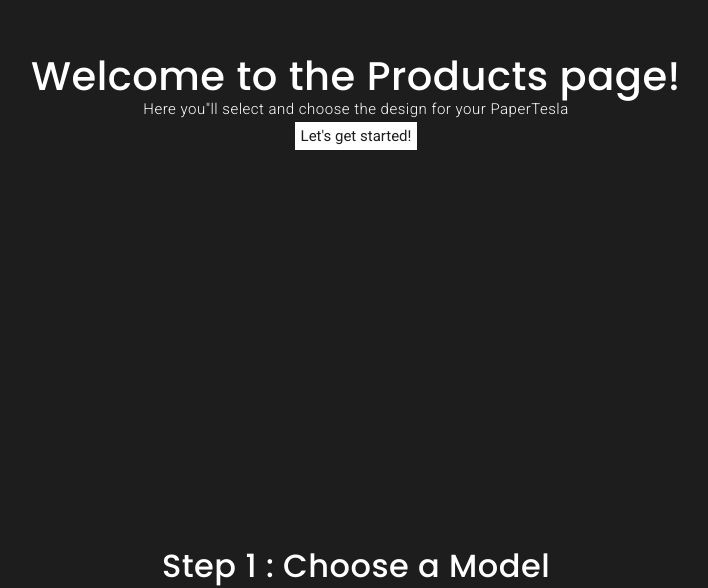
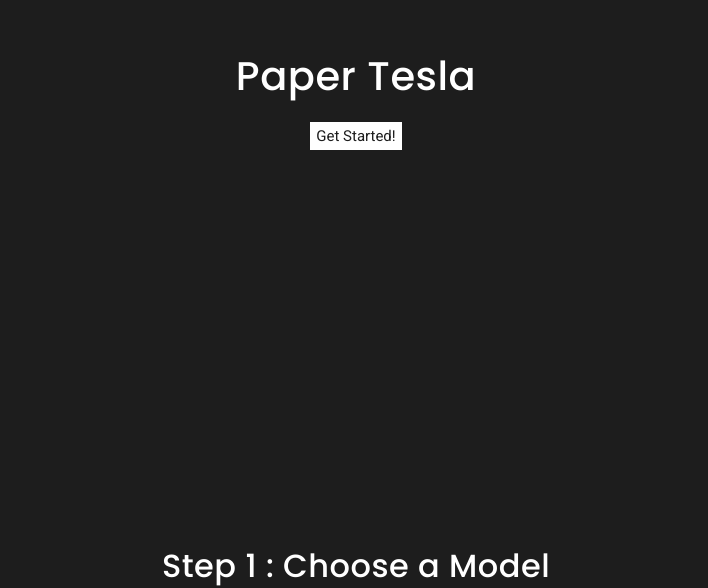
Before and after one commit to ArroyoDev-LLC/papertesla-storefront, a plain HTML site: page Products.html in a window 1280 px wide. Shown: the part 219-807 px from the top of the page, without its empty margins (284-992 px from the left). Drawn offline with Linux system fonts and the light colour scheme.

Commit message:
Website UI Updates

```diff
--- a/Products.html
+++ b/Products.html
@@ -54,9 +54,9 @@
     </div>
     <!--Loader End-->
 <div class="pageintro wow" id="pageintro">
-  <h1>Welcome to the Products page!</h1>
-  <p>Here you"ll select and choose the design for your PaperTesla </p>
-  <button id="scroll-down" class="pageintro-button" type="button" onclick="button_click()">Let's get started!</button>
+  <h1>Paper Tesla</h1>
+  <br />
+  <button id="scroll-down" class="pageintro-button" type="button" onclick="button_click()">Get Started!</button>
 </div>
 
 <!--TOdO:add color options. add js function selections-->
--- a/css/Products.css
+++ b/css/Products.css
@@ -5,6 +5,11 @@
 input{position:absolute;}
 p{text-align:center; color:#ffffff;}
 .h1.h2.h3.h4.h5.h6,h1,h2,h3,h4,h5,h6{color:#ffffff;}
+
+.introphoto {
+    width: 100%;
+    height: 100%;
+}
 
 .Menu-box{
     text-align: center;
```
